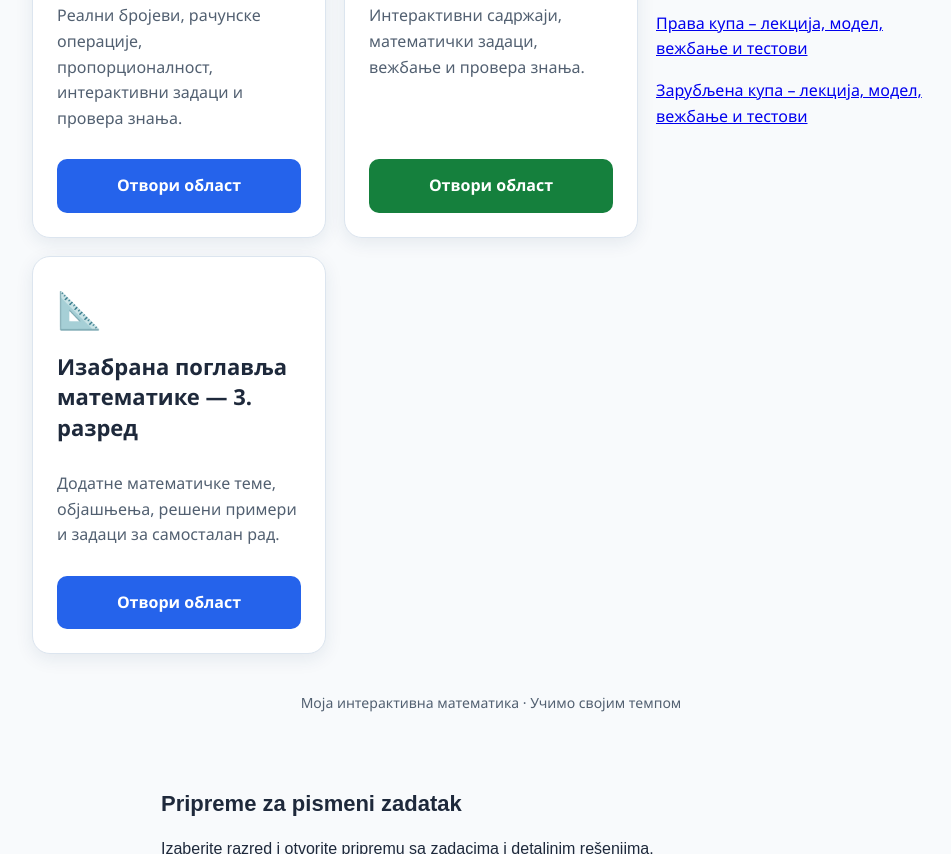
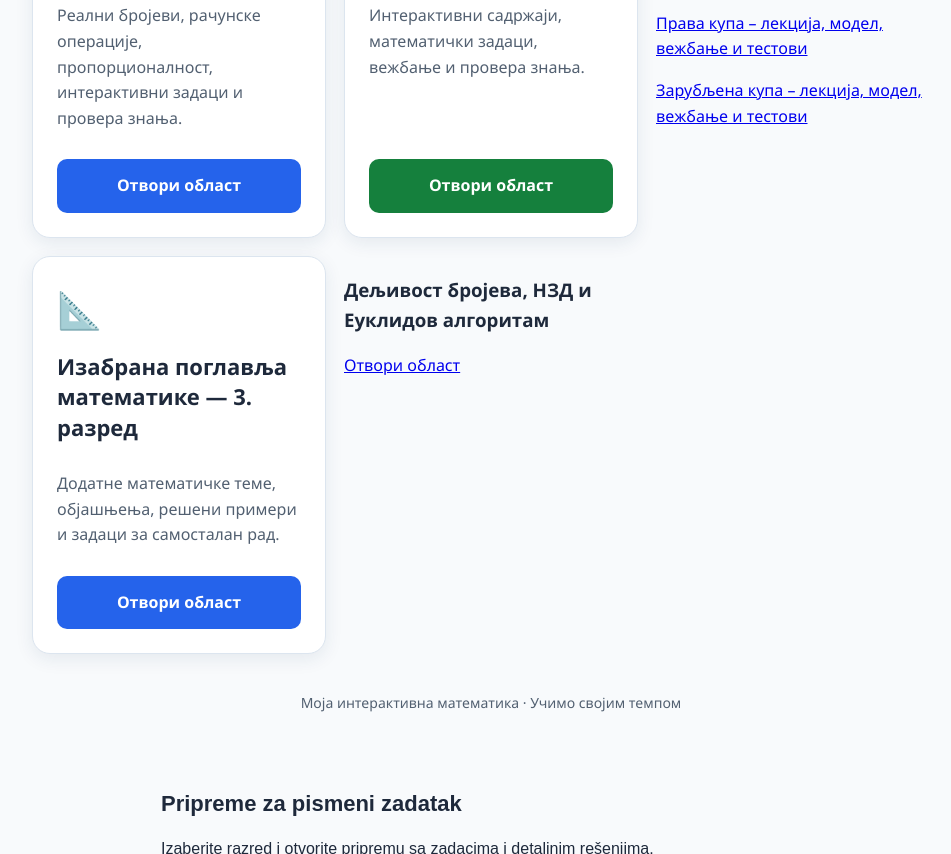
Before and after one commit to kolevbiljana382-ship-it/matematika-3-razred, a plain HTML site: page index.html in a window 1280 px wide. Shown: the part 487-1341 px from the top of the page, without its empty margins (149-1100 px from the left). Drawn offline with Linux system fonts and the light colour scheme.

Commit message:
Update index.html

```diff
--- a/index.html
+++ b/index.html
@@ -169,7 +169,12 @@ footer {
          Отвори област
       </a>
     </article>
-
+<article>
+  <h3>Дељивост бројева, НЗД и Еуклидов алгоритам</h3>
+  <a href="deljivost_NZD_Euklidov_algoritam_3_razred.html" target="_blank">
+    Отвори област
+  </a>
+</article>
   </section>
 </main>
 
```
